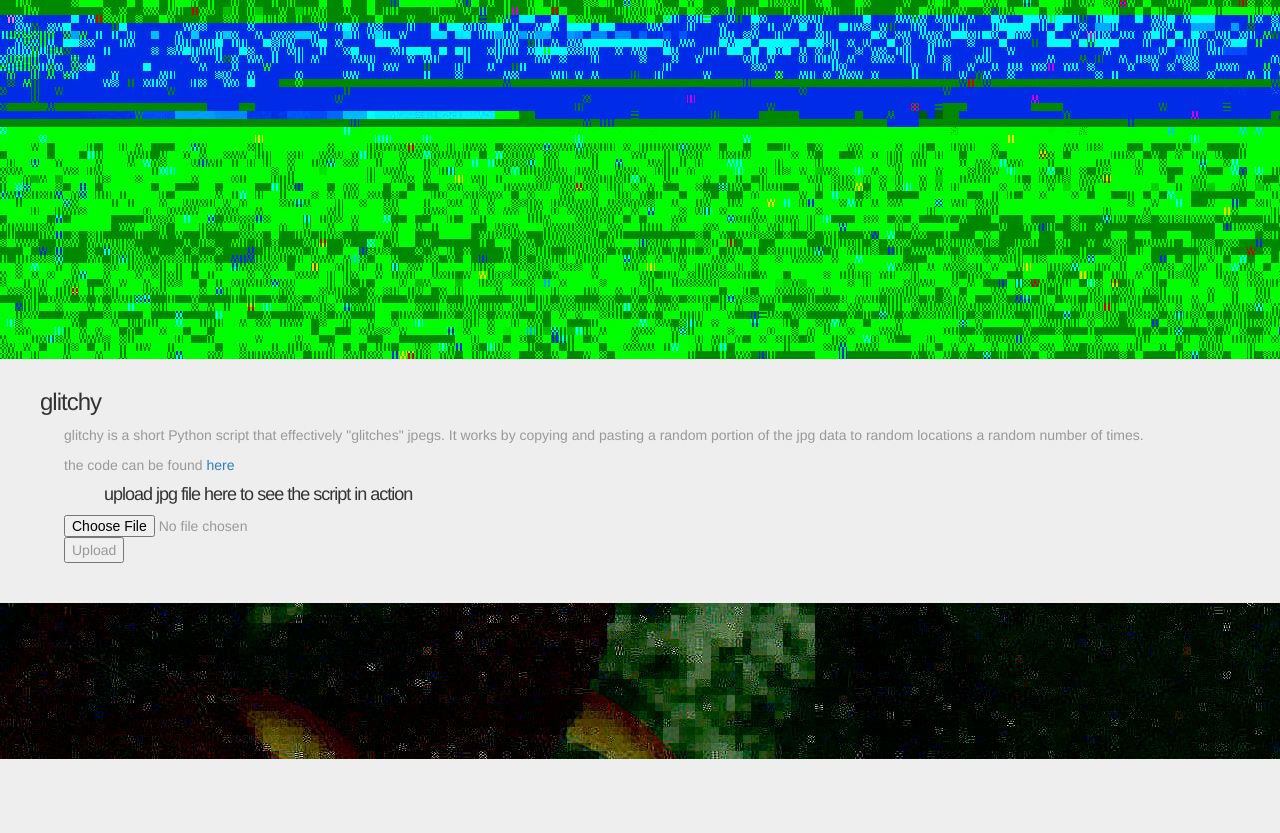
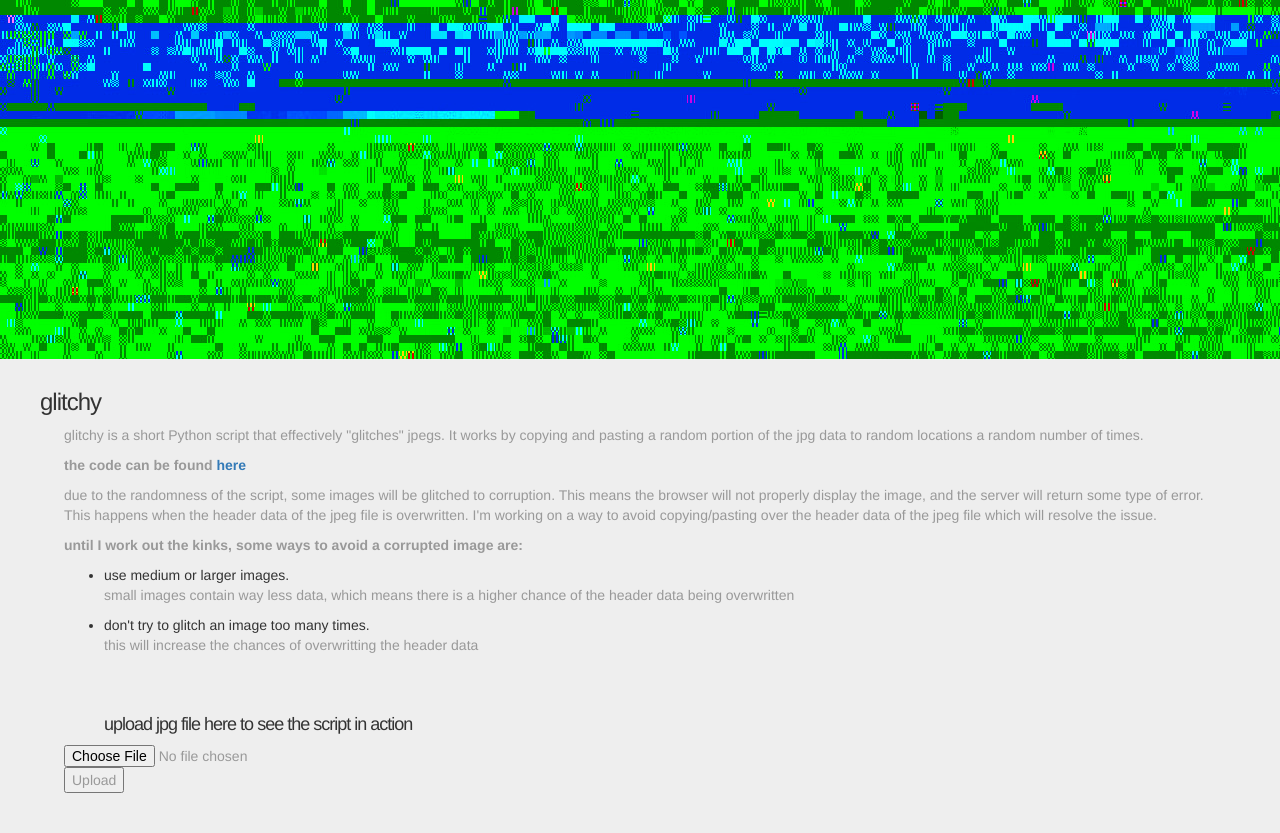
Before and after one commit to steezeburger/steezeburger, a Flask app: page /projects/glitchy/ in a window 1280 px wide. Shown: the part 41-874 px from the top of the page. Before the commit the page ends 800 px from the top, so only its background shows below. Run offline with Flask 2, Linux system fonts and the light colour scheme; some libraries are stand-ins or nearby versions.

Commit message:
added some descriptions and tips to glitchy project page

```diff
--- a/app/templates/projects-glitchy.html
+++ b/app/templates/projects-glitchy.html
@@ -6,8 +6,32 @@
                 <p>glitchy is a short Python script that effectively "glitches" jpegs. It works by copying and pasting a
                    random portion of the jpg data to random locations a random number of times.
                 </p>
-                <p>the code can be found <a href="https://github.com/steezeburger/glitchy/blob/master/glitchy.py">here</a>
-
+                <p>
+                    <strong>the code can be found <a href="https://github.com/steezeburger/glitchy/blob/master/glitchy.py">here</a></strong>
+                <p>
+                    due to the randomness of the script, some images will be glitched to corruption. This means the
+                    browser will not properly display the image, and the server will return some type of error. This
+                    happens when the header data of the jpeg file is overwritten. I'm working on a way to avoid
+                    copying/pasting over the header data of the jpeg file which will resolve the issue.
+                </p>
+                <p>
+                    <strong>until I work out the kinks, some ways to avoid a corrupted image are:</strong>
+                    <ul>
+                        <li>use medium or larger images.
+                            <p>
+                                small images contain way less data, which means there is a higher chance of the header
+                                data being overwritten
+                            </p>
+                        </li>
+                        <li>don't try to glitch an image too many times.
+                            <p>
+                                this will increase the chances of overwritting the header data
+                            </p>
+                        </li>
+                    </ul>
+                </p>
+                <br>
+                <br>
                 <h4>upload jpg file here to see the script in action</h4>
 
                 <form action="" method="post" enctype="multipart/form-data">
```
